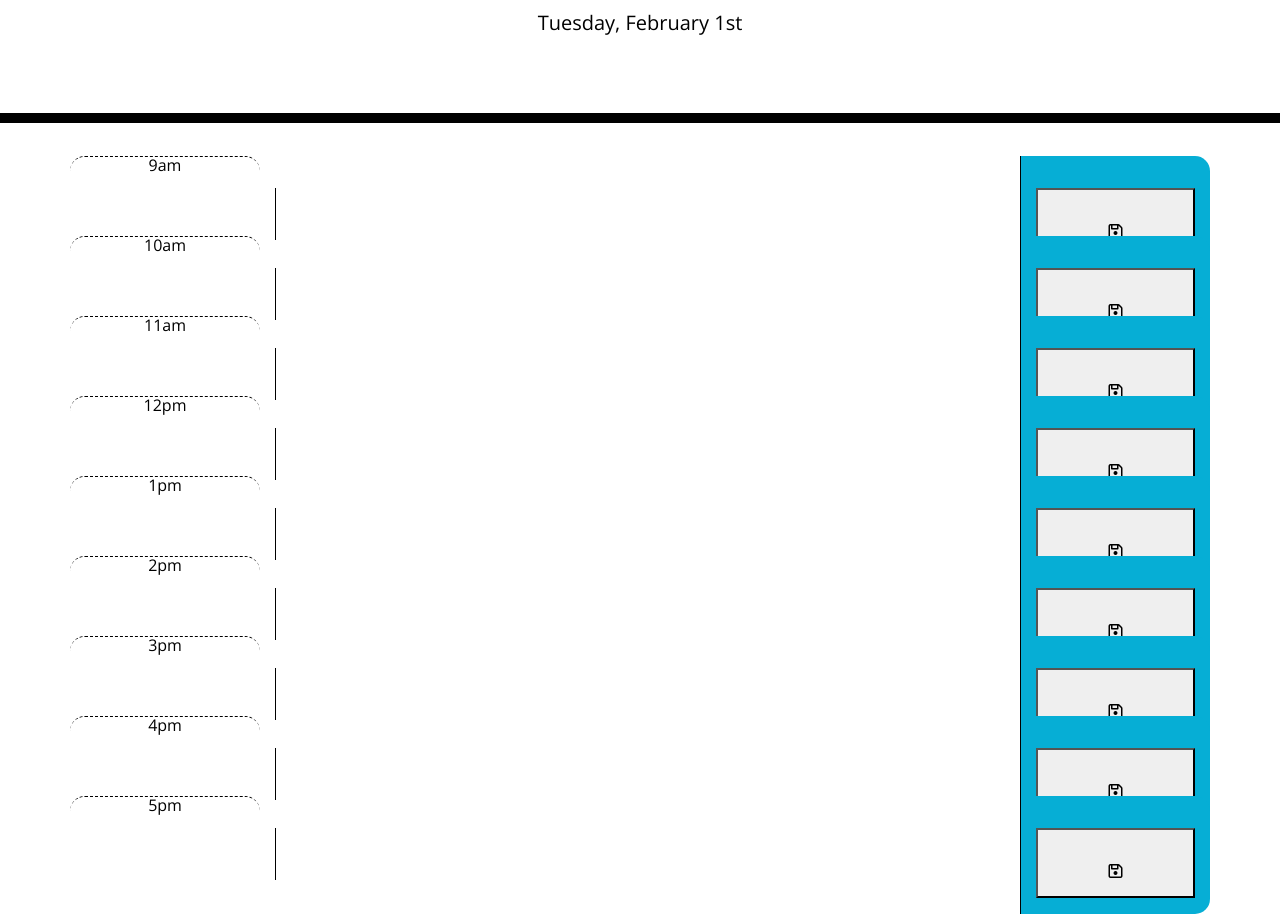
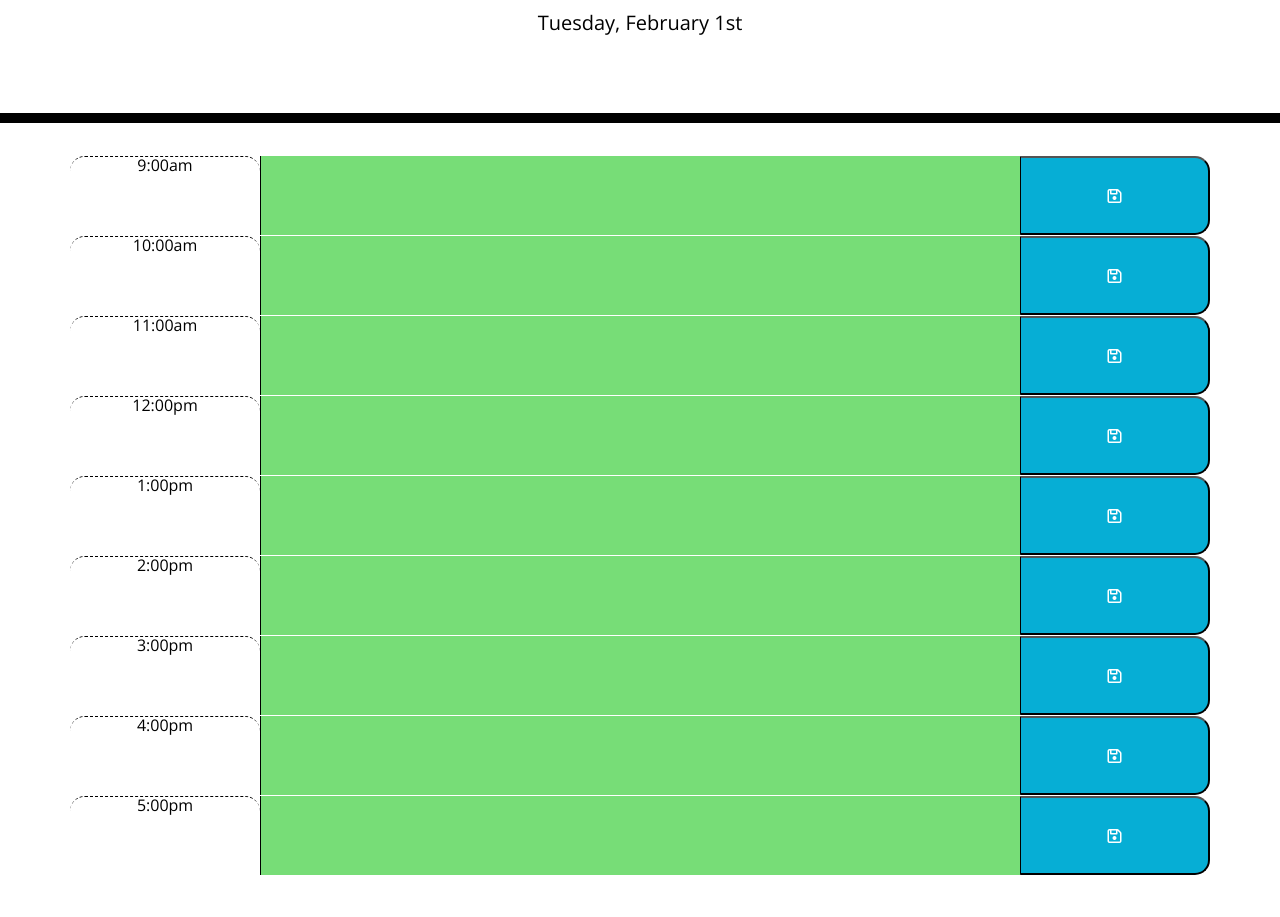
Before and after one commit to jamillerooks/work-day-scheduler, a plain HTML site: page index.html in a window 1280 px wide. Shown: the part 181-1098 px from the top of the page. After the commit the page ends 1056 px from the top, so only its background shows below. Drawn offline with nearby package versions, Linux system fonts and the light colour scheme.

Commit message:
The color code change to reflect past, present and future on the schedule

```diff
--- a/index.html
+++ b/index.html
@@ -44,150 +44,50 @@
 		</header>
 		<div class="container">
 			<!-- Timeblocks go here -->
-			<form class="row">
-				<div class="col-2 time-block hour" id="9">9am</div>
-				<div class="time-slot col-8">
-					<textarea
-						id="slot9"
-						class="description"
-						rows="2"
-						cols="85"
-					></textarea>
+			<div  class="row calendar-form " >
+				<div id="apptTime"  class="col-2 time-block hour">9:00am</div>
+				<textarea id="9" name="apptDetail" maxLength="50" style="resize: none; overflow: hidden;" class=" description  col-8"></textarea>
+				<button id = "saveItem" class="saveBtn col" type="submit" ><i class="far fa-save"></i></button>
 			</div>
-				<div class="col saveBtn">
-					<button type="submit" onclick="saveToSchedule(event)">
-						<i class="far fa-save"></i>
-					</button>
+			<div  class="row calendar-form " >
+				<div id="apptTime"  class="col-2 time-block hour">10:00am</div>
+				<textarea id ="10" name="apptDetail" maxLength="50" style="resize: none; overflow: hidden;" class=" description  col-8"></textarea>
+				<button id = "saveItem" class="saveBtn col" type="submit" ><i class="far fa-save"></i></button>
 			</div>
-			</form>
-			<form class="row">
-				<div class="col-2 time-block hour" id="10">10am</div>
-				<div class="time-slot col-8">
-					<textarea
-						id="slot10"
-						class="description"
-						rows="2"
-						cols="85"
-					></textarea>
+			<div  class="row calendar-form " >
+				<div id="apptTime"  class="col-2 time-block hour">11:00am</div>
+				<textarea id="11" name="apptDetail" maxLength="50" style="resize: none; overflow: hidden;" class=" description  col-8"></textarea>
+				<button id = "saveItem" class="saveBtn col" type="submit" ><i class="far fa-save"></i></button>
 			</div>
-				<div class="col saveBtn">
-					<button type="submit" onclick="saveToSchedule(event)">
-						<i class="far fa-save"></i>
-					</button>
+			<div  class="row calendar-form " >
+				<div id="apptTime"  class="col-2 time-block hour">12:00pm</div>
+				<textarea id="12" name="apptDetail" maxLength="50" style="resize: none; overflow: hidden;" class=" description  col-8"></textarea>
+				<button id = "saveItem" class="saveBtn col" type="submit" ><i class="far fa-save"></i></button>
 			</div>
-			</form>
-			<form class="row">
-				<div class="col-2 time-block hour" id="11">11am</div>
-				<div class="time-slot col-8">
-					<textarea
-						id="slot11"
-						class="description"
-						rows="2"
-						cols="85"
-					></textarea>
+			<div  class="row calendar-form " >
+				<div id="apptTime"  class="col-2 time-block hour">1:00pm</div>
+				<textarea id="13" name="apptDetail" maxLength="50" style="resize: none; overflow: hidden;" class=" description  col-8"></textarea>
+				<button id = "saveItem" class="saveBtn col" type="submit" ><i class="far fa-save"></i></button>
 			</div>
-				<div class="col saveBtn">
-					<button type="submit" onclick="saveToSchedule(event)">
-						<i class="far fa-save"></i>
-					</button>
+			<div  class="row calendar-form " >
+				<div id="apptTime"  class="col-2 time-block hour">2:00pm</div>
+				<textarea id="14" name="apptDetail" maxLength="50" style="resize: none; overflow: hidden;" class=" description  col-8"></textarea>
+				<button id = "saveItem" class="saveBtn col" type="submit" ><i class="far fa-save"></i></button>
 			</div>
-			</form>
-			<form class="row">
-				<div class="col-2 time-block hour" id="12">12pm</div>
-				<div class="time-slot col-8">
-					<textarea
-						id="slot12"
-						class="description"
-						rows="2"
-						cols="85"
-					></textarea>
+			<div  class="row calendar-form " >
+				<div id="apptTime"  class="col-2 time-block hour">3:00pm</div>
+				<textarea id="15" name="apptDetail" maxLength="50" style="resize: none; overflow: hidden;" class=" description  col-8"></textarea>
+				<button id = "saveItem" class="saveBtn col" type="submit" ><i class="far fa-save"></i></button>
 			</div>
-				<div class="col saveBtn">
-					<button type="submit" onclick="saveToSchedule(event)">
-						<i class="far fa-save"></i>
-					</button>
+			<div  class="row calendar-form " >
+				<div id="apptTime"  class="col-2 time-block hour">4:00pm</div>
+				<textarea id="16" name="apptDetail" maxLength="50" style="resize: none; overflow: hidden;" class=" description  col-8"></textarea>
+				<button id = "saveItem" class="saveBtn col" type="submit" ><i class="far fa-save"></i></button>
 			</div>
-			</form>
-			<form class="row">
-				<div class="col-2 time-block hour" id="1">1pm</div>
-				<div class="time-slot col-8">
-					<textarea
-						id="slot1"
-						class="description"
-						rows="2"
-						cols="85"
-					></textarea>
-				</div>
-				<div class="col saveBtn">
-					<button type="submit" onclick="saveToSchedule(event)">
-						<i class="far fa-save"></i>
-					</button>
-				</div>
-			</form>
-			<form class="row">
-				<div class="col-2 time-block hour" id="2">2pm</div>
-				<div class="time-slot col-8">
-					<textarea
-						id="slot2"
-						class="description"
-						rows="2"
-						cols="85"
-					></textarea>
-				</div>
-				<div class="col saveBtn">
-					<button type="submit" onclick="saveToSchedule(event)">
-						<i class="far fa-save"></i>
-					</button>
-				</div>
-			</form>
-			<form class="row">
-				<div class="col-2 time-block hour" id="3">3pm</div>
-				<div class="time-slot col-8">
-					<textarea
-						id="slot3"
-						class="description"
-						rows="2"
-						cols="85"
-					></textarea>
-				</div>
-				<div class="col saveBtn">
-					<button type="submit" onclick="saveToSchedule(event)">
-						<i class="far fa-save"></i>
-					</button>
-				</div>
-			</form>
-			<form class="row">
-				<div class="col-2 time-block hour" id="4">4pm</div>
-				<div class="time-slot col-8">
-					<textarea
-						id="slot4"
-						class="description"
-						rows="2"
-						cols="85"
-					></textarea>
-				</div>
-				<div class="col saveBtn">
-					<button type="submit" onclick="saveToSchedule(event)">
-						<i class="far fa-save"></i>
-					</button>
-				</div>
-			</form>
-			<form class="row">
-				<div class="col-2 time-block hour" id="5">5pm</div>
-				<div class="time-slot col-8">
-					<textarea
-						id="slot5"
-						class="description"
-						rows="2"
-						cols="85"
-					></textarea>
-				</div>
-				<div class="col saveBtn">
-					<button type="submit" onclick="saveToSchedule(event)">
-						<i class="far fa-save"></i>
-					</button>
-				</div>
-			</form>
+			<div  class="row calendar-form " >
+				<div id="apptTime"  class="col-2 time-block hour">5:00pm</div>
+				<textarea id="17" name="apptDetail" maxLength="50" style="resize: none; overflow: hidden;" class=" description  col-8"></textarea>
+				<button id = "saveItem" class="saveBtn col" type="submit" ><i class="far fa-save"></i></button>
 			</div>
 
 		<script
--- a/script.js
+++ b/script.js
@@ -1,12 +1,57 @@
-var currentDayEl = $('#currentDay');
-const m = moment();
+$(document).ready(() => {
+
+});
+  //Enter today's date in the header
+  var currentDayEl = $('#currentDay');
+    const m = moment();
+
+  function displayDate() {
+    var presentDay = moment().format('dddd, MMMM Do');
+    currentDayEl.text(presentDay);
+}
+setInterval(displayDate, 1000);
+
+//Elements from DOM
+  var currentTime = moment();
+  var currentHour = parseInt(moment().format("HH"));
+  var formEl = $('.calendar-form');
+  var hourEl = $('.hour');
+  var descriptionEl = $('.description');
+  var saveBtn = $('.saveBtn');
+
+//Change color based on the time of the appointment
+descriptionEl.each(function(index){
+  var rowTime = $(this).attr("id")
+  if(parseInt(rowTime) < currentHour) {
+    $(this).attr("class", "description col-8 past")
+  }else if(parseInt(rowTime) == currentHour) {
+    $(this).attr("class", "description col-8 present")
+  }else {
+    $(this).attr("class", "description col-8 future")
+  }
+})
 
 
-// handle displaying the time
-function displayDate() {
-    var presentDay = moment().format('dddd, MMMM Do');
-    currentDayEl.text(presentDay);
-  }
+//Save appointment in the local storage
+$('.saveBtn').on('click', saveItem);
 
 
-  setInterval(displayDate, 1000);
+  function saveItem (event) {
+    event.preventDefault();
+    var description = ($(this).prev().val());
+    var hour =   ($(this).prev().prev().text());
+    if (description !== "")
+    localStorage.setItem(hour, description);
+
+    };
+
+    function renderLastRegistered() {
+      var hour = localStorage.getItem("hour");
+      var description = localStorage.getItem("description");
+
+      if (hour && description) {
+        return;
+      }
+        hourEl.textContent = hour;
+        descriptionEl.textContent = description;
+    }
--- a/style.css
+++ b/style.css
@@ -23,10 +23,7 @@ textarea {
 
 .description {
 	white-space: pre-wrap;
-
-
-
-
+	color: #000000;
 }
 
 .time-block {
@@ -67,8 +64,6 @@ textarea {
 	border-bottom-right-radius: 15px;
 	background-color: #06aed5;
 	color: white;
-
-
 }
 
 .saveBtn i:hover {
```
Lines whose indentation alone changed are shown as unchanged.
